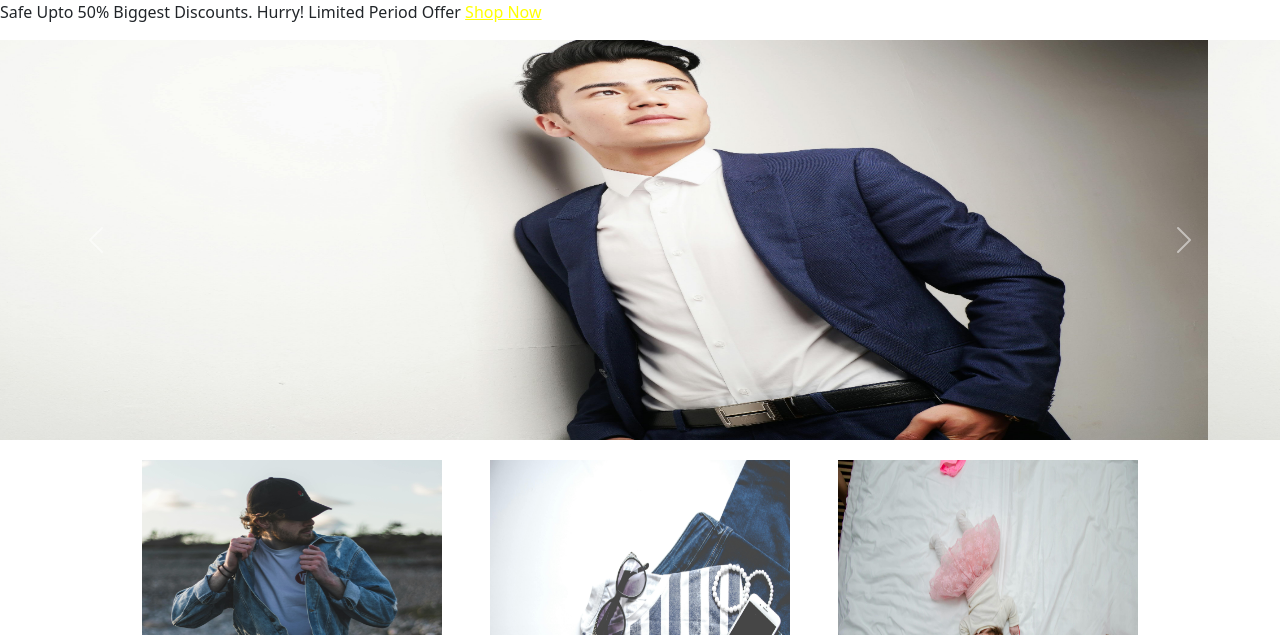
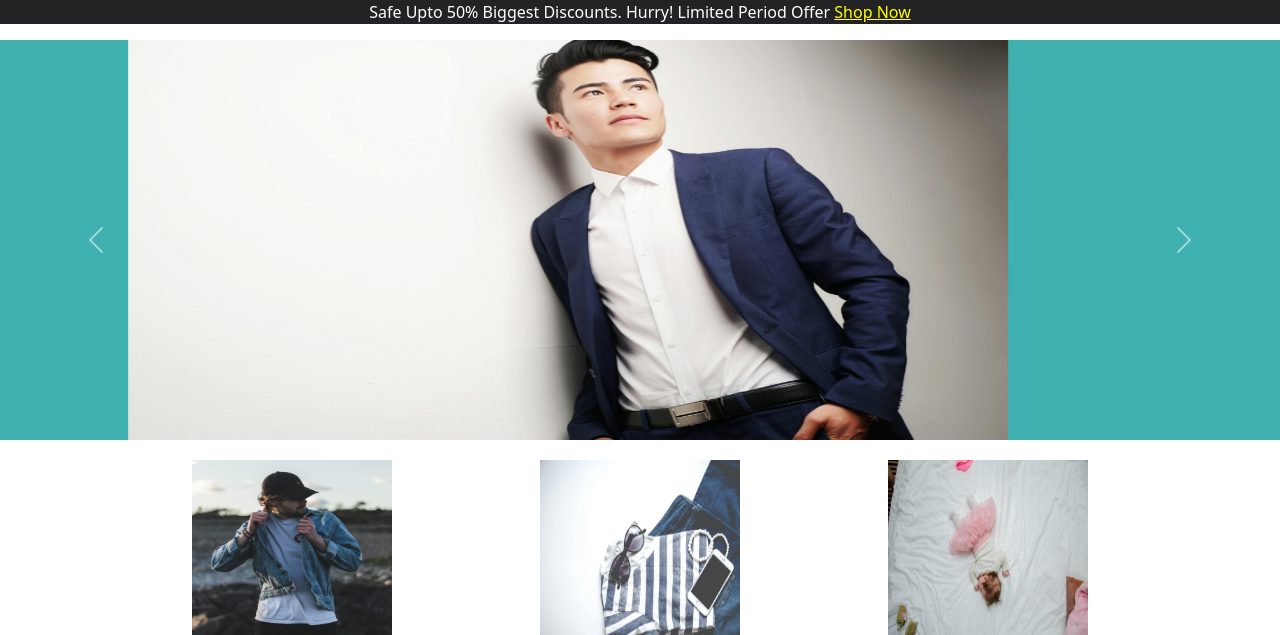
Before and after one commit to Ajaykumar5757/Landing-page, a plain HTML site: page index.html in a window 1280 px wide. Shown: the top 635 px of the page. Drawn offline with nearby package versions, Linux system fonts and the light colour scheme.

Commit message:
Update style.css

```diff
--- a/style/style.css
+++ b/style/style.css
@@ -1,20 +1,37 @@
-body{
-    background-color: antiquewhite;
-}
-
 
 .col-4 img{
     text-align: center;
-    height:300px;
-    width:300px;
+    height:200px;
+    width:200px;
 }
 
 .col-12 img{
     height:400px;
-    width: 100%;
+    width: 80%;
+    margin-right:100px;
+    margin-top: 0px;
+    padding: 0px 200px;
+    background-color: rgb(62, 176, 176);
 }
 
 .mid{
     margin: 20px 130px;
     text-align: center;
 }
+
+.col-12 p{
+    text-align: center;
+    margin-right: 600px;
+    z-index: 1;
+}
+
+header{
+    background-color: rgb(35, 35, 38);
+    color: white;
+    margin: 0px;
+    padding:0px;
+}
+
+header p{
+    text-align: center;
+}
```
